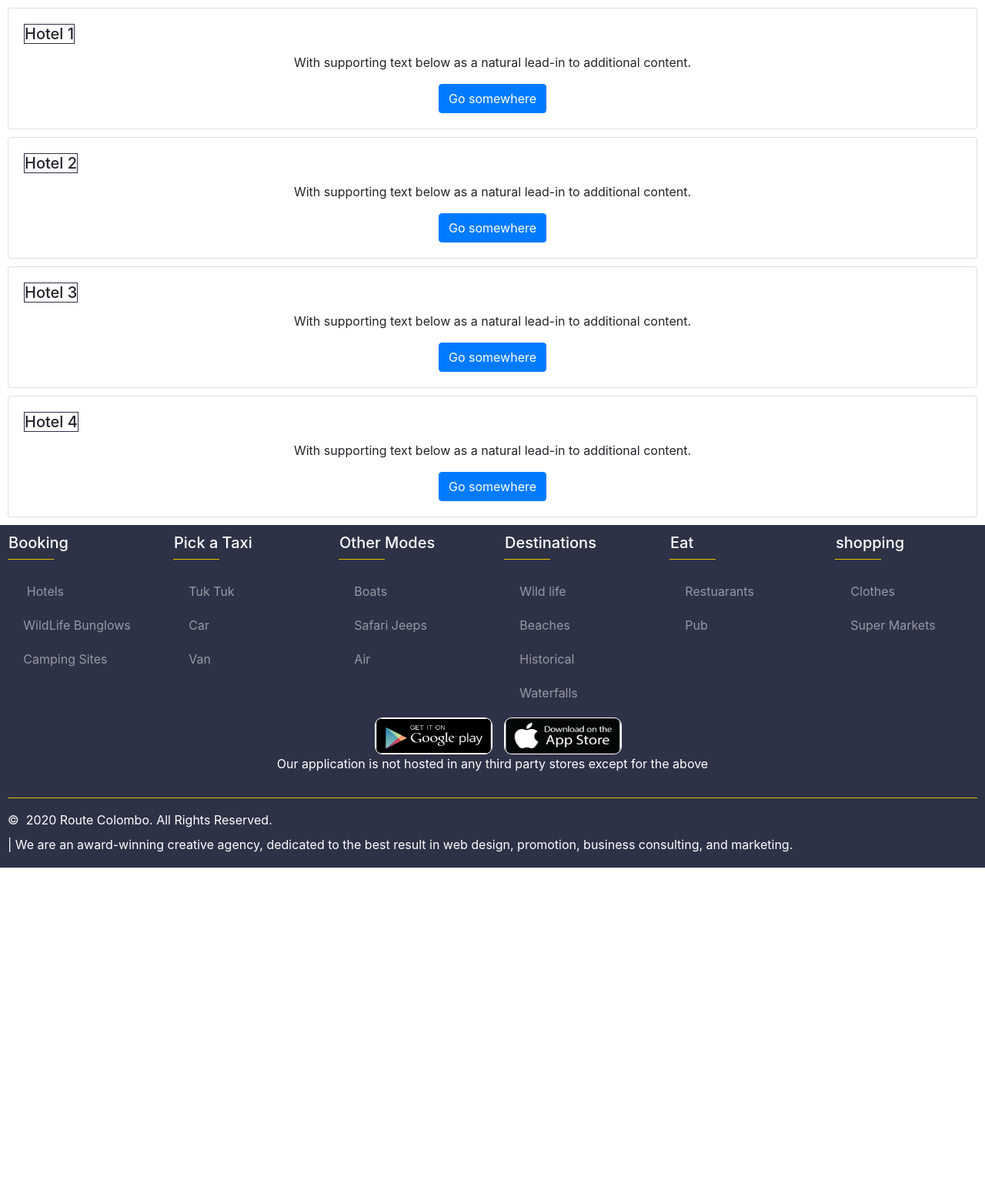
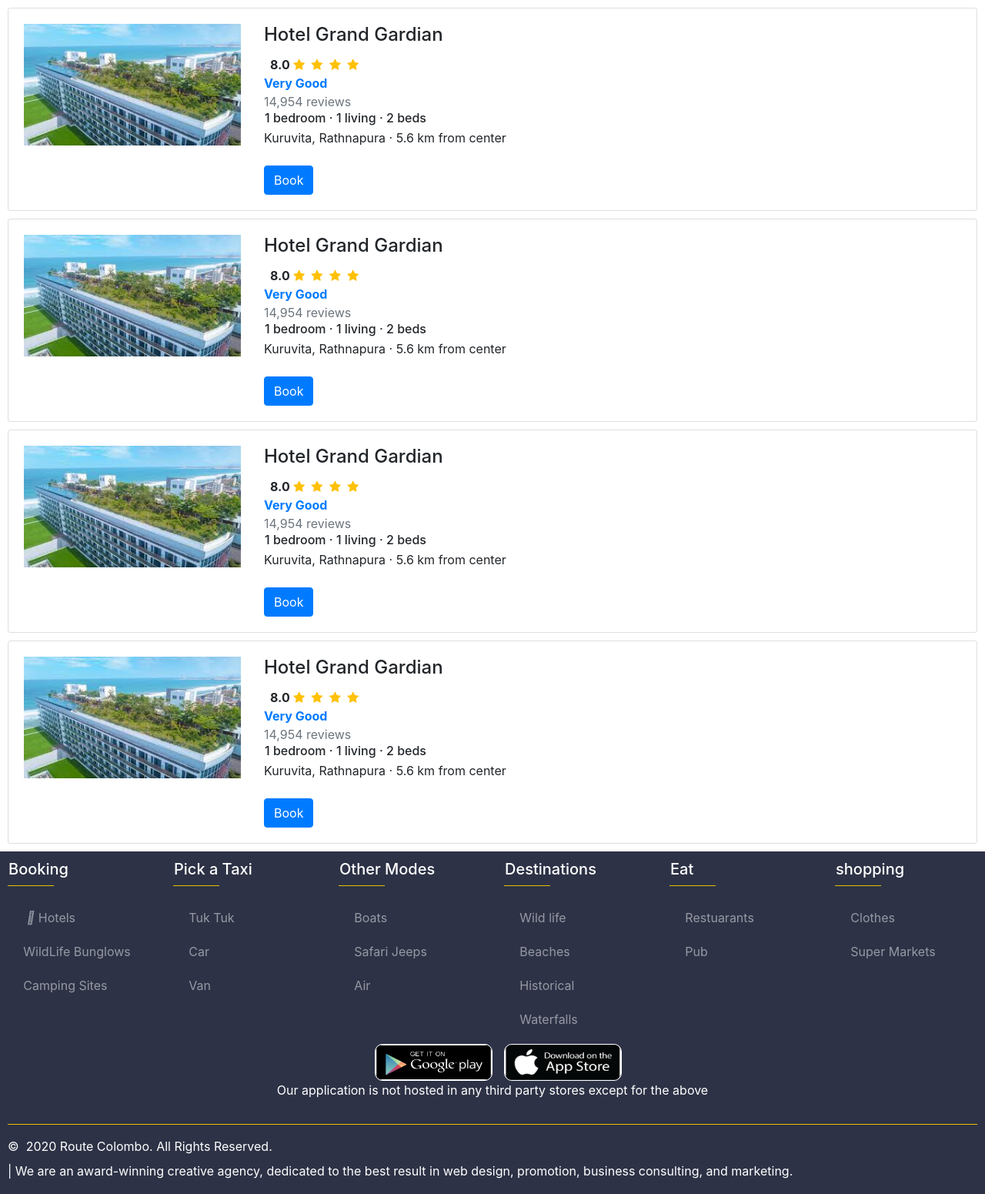
Before and after one commit to Pasindurathnasiri/tourismRouteproject-2, a PHP site: page /Bookings/hotels.php in a window 1280 px wide. Shown: the part 638-2189 px from the top of the page at 77% size. Before the commit the page ends 1765 px from the top, so only its background shows below. Run offline with PHP 8.4, Linux system fonts and the light colour scheme; some libraries are stand-ins or nearby versions.

Commit message:
Hotel Detailed List Added

```diff
--- a/Bookings/hotels.php
+++ b/Bookings/hotels.php
@@ -8,7 +8,7 @@
               <script src="https://code.jquery.com/jquery-3.5.1.slim.min.js" integrity="sha384-DfXdz2htPH0lsSSs5nCTpuj/zy4C+OGpamoFVy38MVBnE+IbbVYUew+OrCXaRkfj" crossorigin="anonymous"></script>
               <script src="https://cdn.jsdelivr.net/npm/popper.js@1.16.1/dist/umd/popper.min.js" integrity="sha384-9/reFTGAW83EW2RDu2S0VKaIzap3H66lZH81PoYlFhbGU+6BZp6G7niu735Sk7lN" crossorigin="anonymous"></script>
               <script src="https://stackpath.bootstrapcdn.com/bootstrap/4.5.2/js/bootstrap.min.js" integrity="sha384-B4gt1jrGC7Jh4AgTPSdUtOBvfO8shuf57BaghqFfPlYxofvL8/KUEfYiJOMMV+rV" crossorigin="anonymous"></script>
-        </head>
+              <link rel="stylesheet" href="https://cdnjs.cloudflare.com/ajax/libs/font-awesome/4.7.0/css/font-awesome.min.css">
             <body>
               <div>
 
@@ -90,34 +90,112 @@
 
 
                   <div class="hotels">
-                <div class="card text-center" style="width:80% padding:10px; margin:10px; ">
+                  <!-- Card Start -->
+                  <div class="card" style="width:80% padding:10px; margin:10px; ">
                     <div class="card-body">
-                    <h5 class="card-title">Hotel 1</h5>
-                    <p class="card-text">With supporting text below as a natural lead-in to additional content.</p>
-                    <a href="#" class="btn btn-primary">Go somewhere</a>
+                    <div class="row">
+                    <div class="col-md-3">
+                    <img src="../images/hotel_images.jpg" style="width:100%; height:auto;">
+                    </div>
+                    <div class="col-md-6">
+                    <h4 class="card-title">Hotel Grand Gardian</h4>
+                    <p class="rating mb-0 px-2 mr-3"><strong>8.0</strong> <span class="fa fa-star text-warning mr-1"></span> <span class="fa fa-star text-warning mr-1"></span> <span class="fa fa-star text-warning mr-1"></span> <span class="fa fa-star text-warning mr-1"></span> </p>
+                          <p class="text-primary mb-0 mr-2 grade"><strong>Very Good</strong></p>
+
+                          <p class="text-secondary mb-0">14,954 reviews</p>
+                          <div class="row px-3">
+                          <h6 class="mb-1">1 bedroom &middot; 1 living &middot; 2 beds</h6>
+                          </div>
+                          <p class="mb-4">Kuruvita, Rathnapura &middot; 5.6 km from center</p>
+                      <a href="#" class="btn btn-primary">Book</a>
+
                     </div>
                     </div>
-                <div class="card text-center" style="width:80% padding:10px; margin:10px;">
-                  <div class="card-body">
-                    <h5 class="card-title">Hotel 2</h5>
-                    <p class="card-text">With supporting text below as a natural lead-in to additional content.</p>
-                    <a href="#" class="btn btn-primary">Go somewhere</a>
+
                     </div>
                   </div>
-                <div class="card text-center" style="width:80% padding:10px; margin:10px;">
+
+                 <!-- Card End -->
+
+           <!-- Card Start -->
+           <div class="card" style="width:80% padding:10px; margin:10px; ">
                     <div class="card-body">
-                    <h5 class="card-title">Hotel 3</h5>
-                    <p class="card-text">With supporting text below as a natural lead-in to additional content.</p>
-                    <a href="#" class="btn btn-primary">Go somewhere</a>
+                    <div class="row">
+                    <div class="col-md-3">
+                    <img src="../images/hotel_images.jpg" style="width:100%; height:auto;">
+                    </div>
+                    <div class="col-md-6">
+                    <h4 class="card-title">Hotel Grand Gardian</h4>
+                    <p class="rating mb-0 px-2 mr-3"><strong>8.0</strong> <span class="fa fa-star text-warning mr-1"></span> <span class="fa fa-star text-warning mr-1"></span> <span class="fa fa-star text-warning mr-1"></span> <span class="fa fa-star text-warning mr-1"></span> </p>
+                          <p class="text-primary mb-0 mr-2 grade"><strong>Very Good</strong></p>
+
+                          <p class="text-secondary mb-0">14,954 reviews</p>
+                          <div class="row px-3">
+                          <h6 class="mb-1">1 bedroom &middot; 1 living &middot; 2 beds</h6>
+                          </div>
+                          <p class="mb-4">Kuruvita, Rathnapura &middot; 5.6 km from center</p>
+                      <a href="#" class="btn btn-primary">Book</a>
+
                     </div>
                     </div>
-                <div class="card text-center" style="width:80% padding:10px; margin:10px;">
-                  <div class="card-body">
-                    <h5 class="card-title">Hotel 4</h5>
-                    <p class="card-text">With supporting text below as a natural lead-in to additional content.</p>
-                    <a href="#" class="btn btn-primary">Go somewhere</a>
+
                     </div>
                   </div>
+
+                 <!-- Card End -->
+                            <!-- Card Start -->
+                            <div class="card" style="width:80% padding:10px; margin:10px; ">
+                    <div class="card-body">
+                    <div class="row">
+                    <div class="col-md-3">
+                    <img src="../images/hotel_images.jpg" style="width:100%; height:auto;">
+                    </div>
+                    <div class="col-md-6">
+                    <h4 class="card-title">Hotel Grand Gardian</h4>
+                    <p class="rating mb-0 px-2 mr-3"><strong>8.0</strong> <span class="fa fa-star text-warning mr-1"></span> <span class="fa fa-star text-warning mr-1"></span> <span class="fa fa-star text-warning mr-1"></span> <span class="fa fa-star text-warning mr-1"></span> </p>
+                          <p class="text-primary mb-0 mr-2 grade"><strong>Very Good</strong></p>
+
+                          <p class="text-secondary mb-0">14,954 reviews</p>
+                          <div class="row px-3">
+                          <h6 class="mb-1">1 bedroom &middot; 1 living &middot; 2 beds</h6>
+                          </div>
+                          <p class="mb-4">Kuruvita, Rathnapura &middot; 5.6 km from center</p>
+                      <a href="#" class="btn btn-primary">Book</a>
+
+                    </div>
+                    </div>
+
+                    </div>
+                  </div>
+
+                 <!-- Card End -->
+                            <!-- Card Start -->
+                            <div class="card" style="width:80% padding:10px; margin:10px; ">
+                    <div class="card-body">
+                    <div class="row">
+                    <div class="col-md-3">
+                    <img src="../images/hotel_images.jpg" style="width:100%; height:auto;">
+                    </div>
+                    <div class="col-md-6">
+                    <h4 class="card-title">Hotel Grand Gardian</h4>
+                    <p class="rating mb-0 px-2 mr-3"><strong>8.0</strong> <span class="fa fa-star text-warning mr-1"></span> <span class="fa fa-star text-warning mr-1"></span> <span class="fa fa-star text-warning mr-1"></span> <span class="fa fa-star text-warning mr-1"></span> </p>
+                          <p class="text-primary mb-0 mr-2 grade"><strong>Very Good</strong></p>
+
+                          <p class="text-secondary mb-0">14,954 reviews</p>
+                          <div class="row px-3">
+                          <h6 class="mb-1">1 bedroom &middot; 1 living &middot; 2 beds</h6>
+                          </div>
+                          <p class="mb-4">Kuruvita, Rathnapura &middot; 5.6 km from center</p>
+                      <a href="#" class="btn btn-primary">Book</a>
+
+                    </div>
+                    </div>
+
+                    </div>
+                  </div>
+
+                 <!-- Card End -->
+
                       </div>
 
 
```
Also changed, not shown: images/hotel_images.jpg (added). Lines whose indentation alone changed are shown as unchanged.
